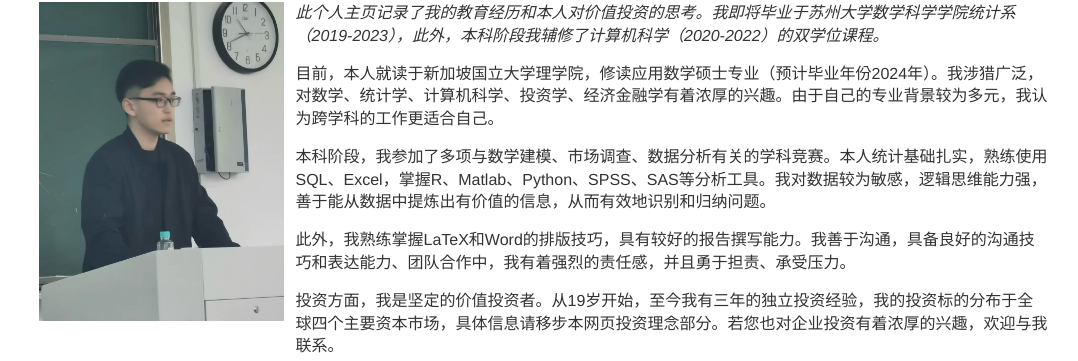
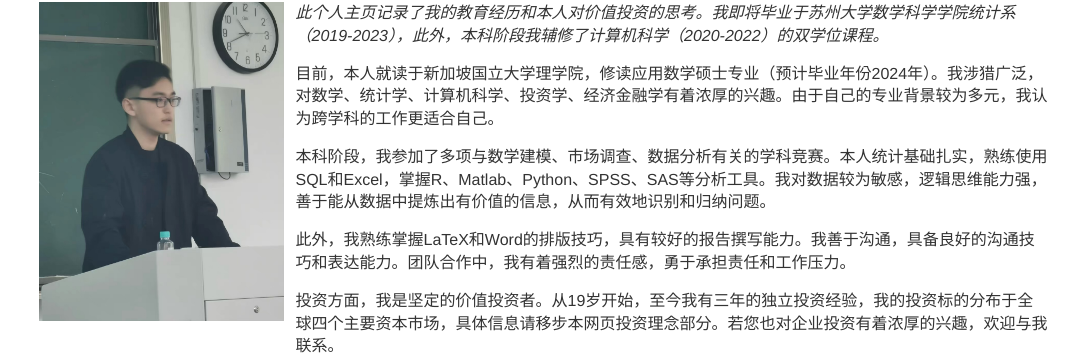
Before and after one commit to guzirui/guzirui.github.io, a Jekyll site: the page built from index.html, in a window 1280 px wide. Shown: the part 197-558 px from the top of the page, without its empty margins (96-1174 px from the left). Built offline with Jekyll 4.4.1, drawn with Linux system fonts in a browser that asks for light colours.

Commit message:
Update index.html

```diff
--- a/index.html
+++ b/index.html
@@ -25,9 +25,9 @@
 
 	<p>目前，本人就读于新加坡国立大学理学院，修读应用数学硕士专业（预计毕业年份2024年）。我涉猎广泛，对数学、统计学、计算机科学、投资学、经济金融学有着浓厚的兴趣。由于自己的专业背景较为多元，我认为跨学科的工作更适合自己。</p>
 
-	<p>本科阶段，我参加了多项与数学建模、市场调查、数据分析有关的学科竞赛。本人统计基础扎实，熟练使用SQL、Excel，掌握R、Matlab、Python、SPSS、SAS等分析工具。我对数据较为敏感，逻辑思维能力强，善于能从数据中提炼出有价值的信息，从而有效地识别和归纳问题。</p>
+	<p>本科阶段，我参加了多项与数学建模、市场调查、数据分析有关的学科竞赛。本人统计基础扎实，熟练使用SQL和Excel，掌握R、Matlab、Python、SPSS、SAS等分析工具。我对数据较为敏感，逻辑思维能力强，善于能从数据中提炼出有价值的信息，从而有效地识别和归纳问题。</p>
 
-	<p>此外，我熟练掌握LaTeX和Word的排版技巧，具有较好的报告撰写能力。我善于沟通，具备良好的沟通技巧和表达能力、团队合作中，我有着强烈的责任感，并且勇于担责、承受压力。</p>
+	<p>此外，我熟练掌握LaTeX和Word的排版技巧，具有较好的报告撰写能力。我善于沟通，具备良好的沟通技巧和表达能力。团队合作中，我有着强烈的责任感，勇于承担责任和工作压力。</p>
 
 	<p>投资方面，我是坚定的价值投资者。从19岁开始，至今我有三年的独立投资经验，我的投资标的分布于全球四个主要资本市场，具体信息请移步本网页投资理念部分。若您也对企业投资有着浓厚的兴趣，欢迎与我联系。</p>
 	      </div><!-- /.blurb -->
```
